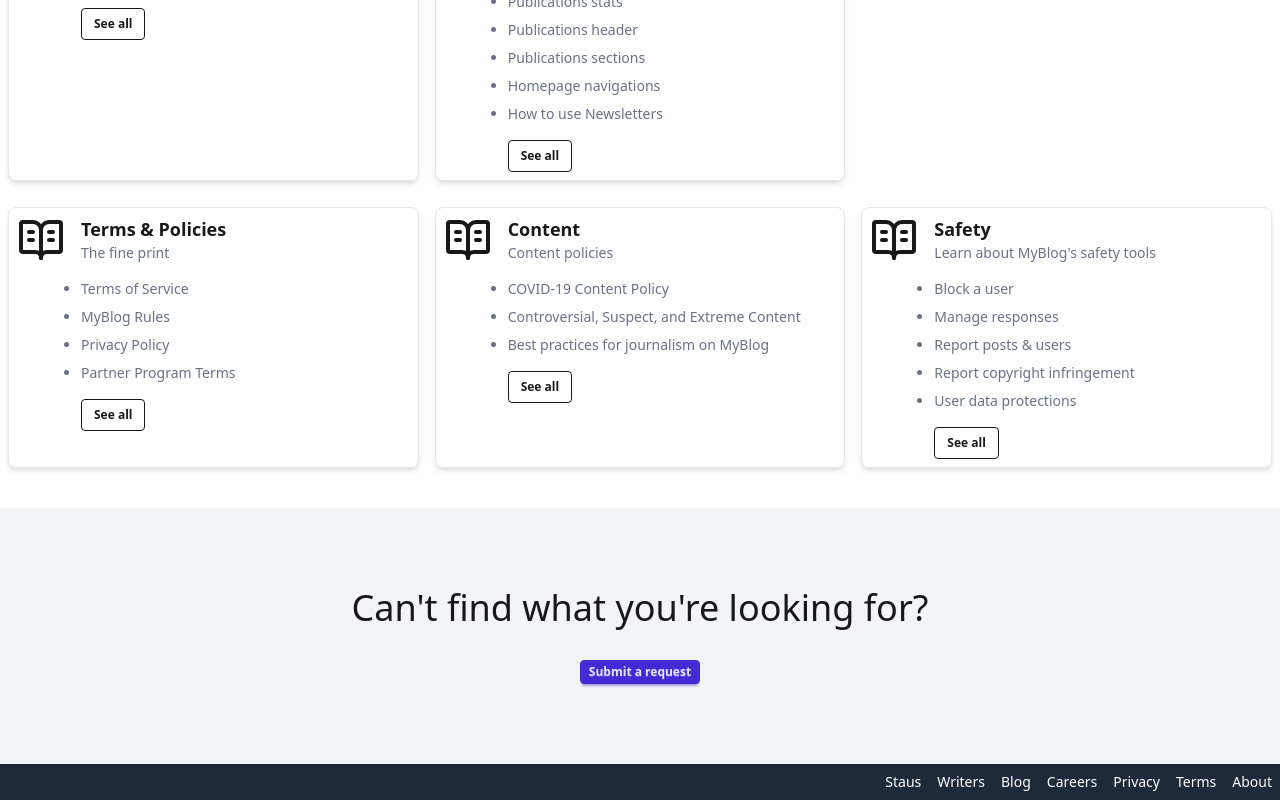
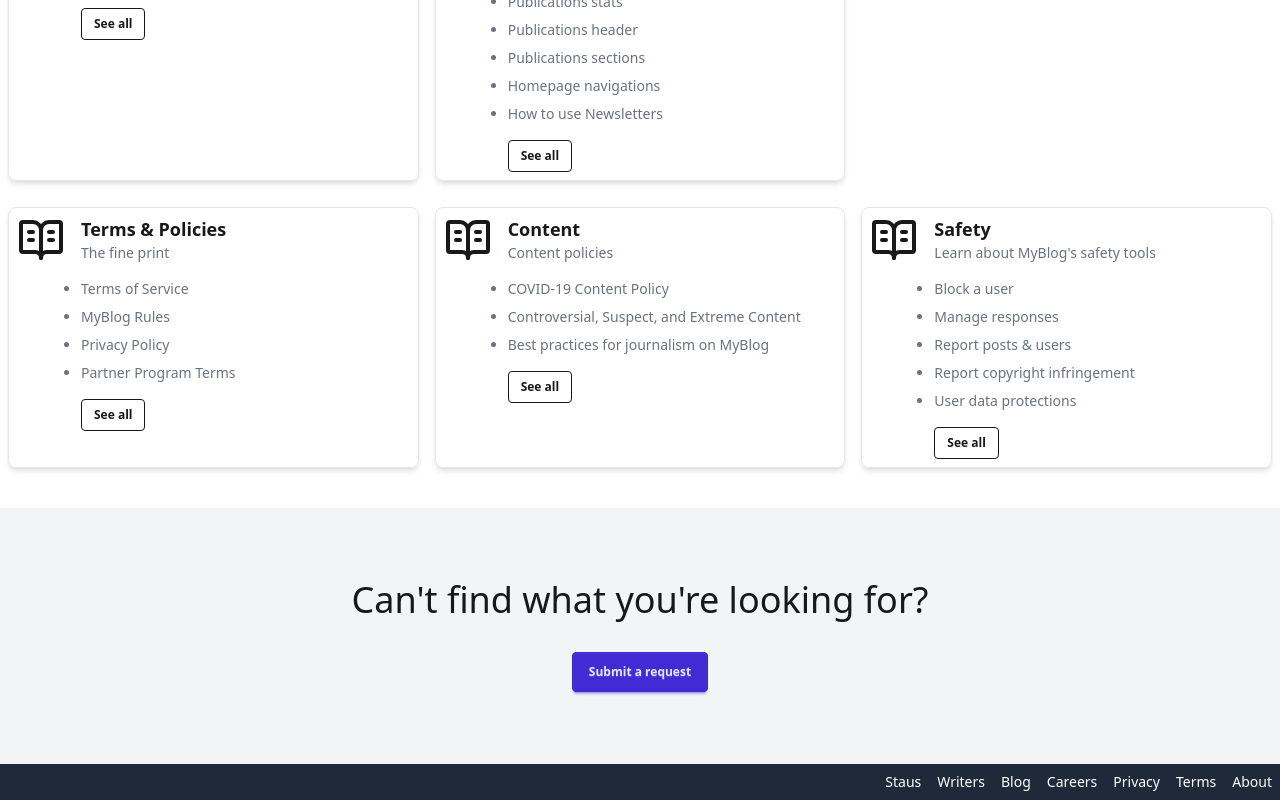
Before and after one commit to eedu7/my-blog, a Next.js app in the folder frontend/: page /help in a window 1280 px wide. Shown: the part 1240-2040 px from the top of the page. Built offline with nearby package versions, Linux system fonts and the light colour scheme.

Commit message:
feat: adjust button size on Help page for improved usability

```diff
--- a/frontend/src/app/(static_pages)/help/page.tsx
+++ b/frontend/src/app/(static_pages)/help/page.tsx
@@ -24,7 +24,7 @@ const HelpPage = () => {
                         Can't find what you're looking for?
                     </p>
                     {/* TODO: Added a mailto link, to submit a help request */}
-                    <button className="btn btn-xs btn-primary text-xs">
+                    <button className="btn btn-xs md:btn-md btn-primary text-xs">
                         Submit a request
                     </button>
                 </section>
```
